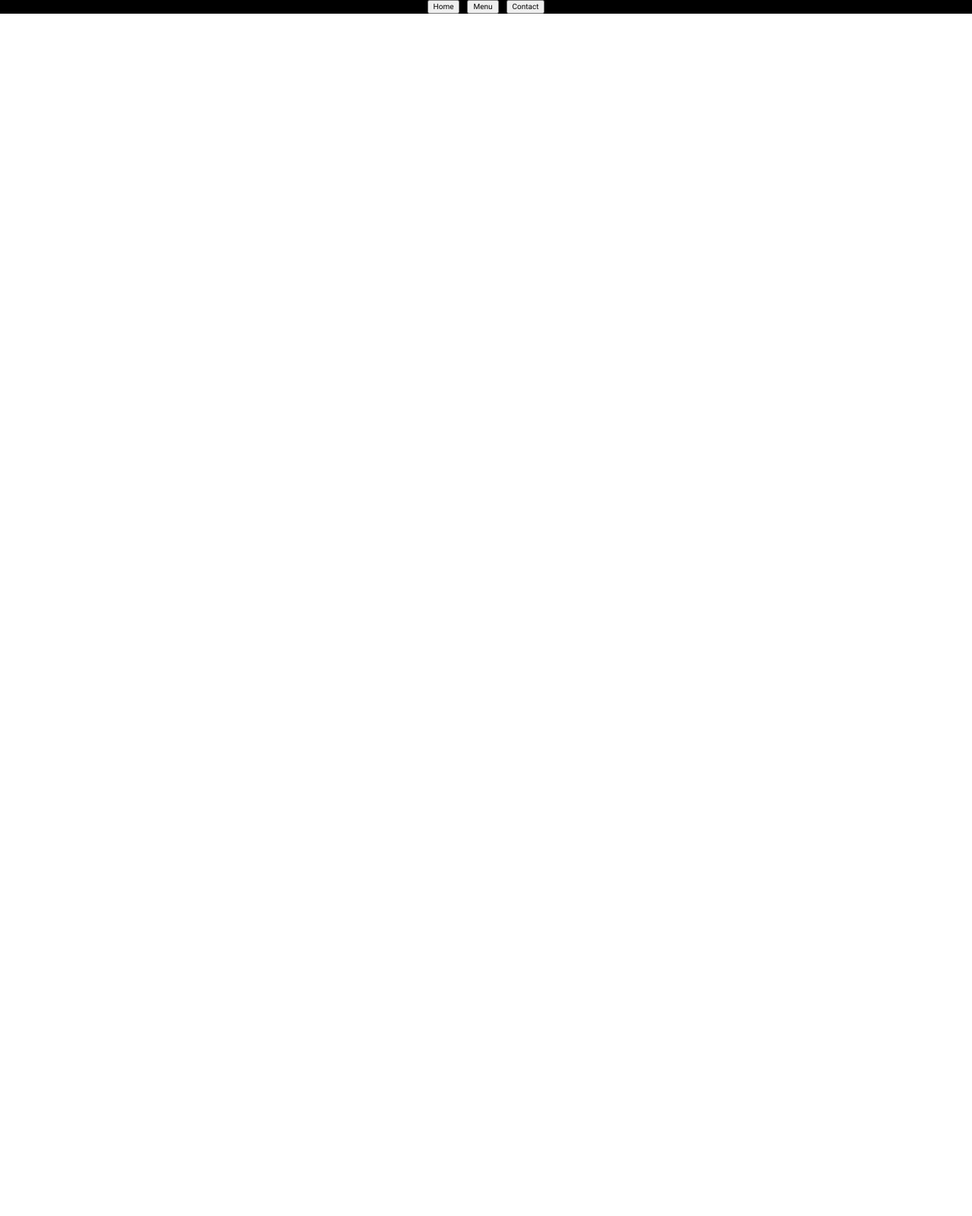
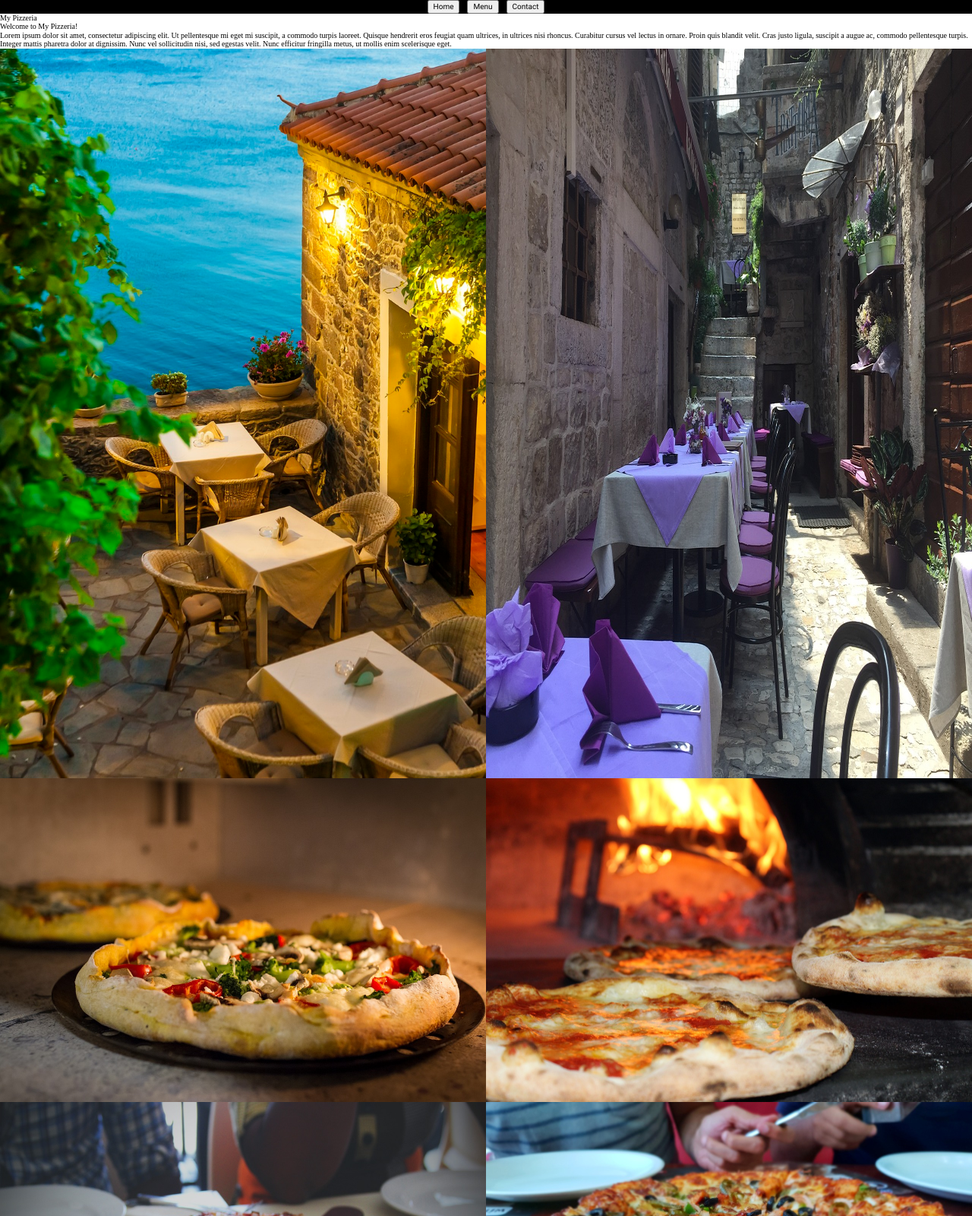
Before and after one commit to Nestor-3690/restaurant-page, a website built with webpack: page src/index.html in a window 1280 px wide. Shown: the top 1600 px of the page at 76% size. Before the commit the page ends 800 px from the top, so only its background shows below. Built offline with nearby package versions, Linux system fonts and the light colour scheme; a web font is replaced by a local one.

Commit message:
Add images and styles for the pages

```diff
--- a/src/index.html
+++ b/src/index.html
@@ -9,6 +9,32 @@
     <header>
         <nav><button>Home</button><button>Menu</button><button>Contact</button></nav>
     </header>
-    <div id="content"></div>
+    <div id="content">
+        <div class="restaurant-title">My Pizzeria</div>
+        <div class="restaurant-main">
+            <div class="main-headline">Welcome to My Pizzeria!</div>
+            <div class="main-desc">Lorem ipsum dolor sit amet, consectetur adipiscing elit. Ut pellentesque mi eget mi suscipit, a commodo turpis laoreet. Quisque hendrerit eros feugiat quam ultrices, in ultrices nisi rhoncus. Curabitur cursus vel lectus in ornare. Proin quis blandit velit. Cras justo ligula, suscipit a augue ac, commodo pellentesque turpis. Integer mattis pharetra dolor at dignissim. Nunc vel sollicitudin nisi, sed egestas velit. Nunc efficitur fringilla metus, ut mollis enim scelerisque eget.</div>
+        </div>
+        <div class="restaurant-photos">
+            <img src=<%=require("./images/restaurant-outside.jpg")%> />
+            <img src=<%=require("./images/restaurant-outside2.jpg")%> />
+        </div>
+        <div class="pizza-photos">
+            <img src=<%=require("./images/pizza1.jpg")%> />
+            <img src=<%=require("./images/pizza2.jpg")%> />
+            <img src=<%=require("./images/pizza3.jpg")%> />
+            <img src=<%=require("./images/pizza4.jpg")%> />
+        </div>
+    </div>
+    <footer></footer>
 </body>
 </html>
+
+<!-- credits (will be added later)
+Restaurant Outside: Image by <a href="https://pixabay.com/users/betsisman-1507641/?utm_source=link-attribution&utm_medium=referral&utm_campaign=image&utm_content=5521372">Ελευθέριος Μπέτσης</a> from <a href="https://pixabay.com//?utm_source=link-attribution&utm_medium=referral&utm_campaign=image&utm_content=5521372">Pixabay</a>
+Other Restaurant Outside: Image by <a href="https://pixabay.com/users/mikesuk-1024977/?utm_source=link-attribution&utm_medium=referral&utm_campaign=image&utm_content=843832">František Mikeštík</a> from <a href="https://pixabay.com//?utm_source=link-attribution&utm_medium=referral&utm_campaign=image&utm_content=843832">Pixabay</a>
+Pizza1: Image by <a href="https://pixabay.com/users/px_steven_be-22564702/?utm_source=link-attribution&utm_medium=referral&utm_campaign=image&utm_content=6478478">Stephan</a> from <a href="https://pixabay.com//?utm_source=link-attribution&utm_medium=referral&utm_campaign=image&utm_content=6478478">Pixabay</a>
+Pizza2: Image by <a href="https://pixabay.com/users/salvatoremonetti-3636083/?utm_source=link-attribution&utm_medium=referral&utm_campaign=image&utm_content=2810589">SALVATORE MONETTI</a> from <a href="https://pixabay.com//?utm_source=link-attribution&utm_medium=referral&utm_campaign=image&utm_content=2810589">Pixabay</a>
+Pizza3: Image by <a href="https://pixabay.com/users/pmvchamara-890817/?utm_source=link-attribution&utm_medium=referral&utm_campaign=image&utm_content=705061">pmvchamara .com</a> from <a href="https://pixabay.com//?utm_source=link-attribution&utm_medium=referral&utm_campaign=image&utm_content=705061">Pixabay</a>
+Pizza4: Image by <a href="https://pixabay.com/users/mianshahzadraza-1991967/?utm_source=link-attribution&utm_medium=referral&utm_campaign=image&utm_content=3377052">Mian Shahzad Raza</a> from <a href="https://pixabay.com//?utm_source=link-attribution&utm_medium=referral&utm_campaign=image&utm_content=3377052">Pixabay</a>
+-->
--- a/src/styles.css
+++ b/src/styles.css
@@ -28,3 +28,23 @@ nav {
 #content {
     font-family: "Merienda";
 }
+
+.restaurant-photos {
+    display: grid;
+    grid-template-columns: 1fr 1fr;
+}
+
+.restaurant-photos > * {
+    max-width: 50vw;
+    height: 100%;
+}
+
+.pizza-photos {
+    display: grid;
+    grid-template-columns: 1fr 1fr;
+}
+
+.pizza-photos > * {
+    max-width: 50vw;
+    height: 100%;
+}
--- a/webpack.config.js
+++ b/webpack.config.js
@@ -6,7 +6,7 @@ module.exports = {
     entry: './src/index.js',
     devServer: {
         static: './dist',
-        watchFiles: ['./src/index.html'],
+        watchFiles: ['./src/index.html', './restaurant-outside.jpg'],
     },
     plugins: [
         new HtmlWebpackPlugin({
@@ -24,6 +24,14 @@ module.exports = {
                 test: /\.css$/i,
                 use: ['style-loader', 'css-loader'],
             },
+            {
+                test: /\.(png|svg|jpg|jpeg|gif)$/i,
+                type: 'asset/resource',
+            },
+            {
+                test: /\.(woff|woff2|eot|ttf|otf)$/i,
+                type: 'asset/resource',
+            },
         ],
     },
 };
```
Also changed, not shown: src/images/pizza1.jpg (added), src/images/pizza2.jpg (added), src/images/pizza3.jpg (added), src/images/pizza4.jpg (added), src/images/restaurant-outside.jpg (added), src/images/restaurant-outside2.jpg (added).
